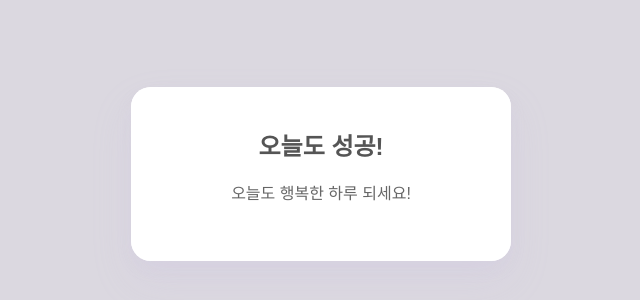
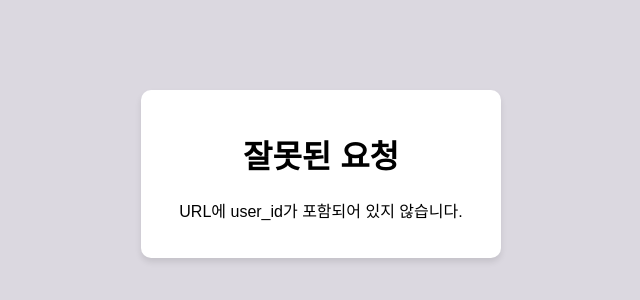
Before and after one commit to hyeji12355/attendance-check-system, a plain HTML site: page public/index.html in a window 1280 px wide. Shown: the part 226-526 px from the top of the page, without its empty margins (319-959 px from the left). Drawn offline with Linux system fonts and the light colour scheme.

Commit message:
Update index.html

```diff
--- a/public/index.html
+++ b/public/index.html
@@ -5,79 +5,38 @@
     <meta name="viewport" content="width=device-width, initial-scale=1.0">
     <title>출석 확인</title>
     <style>
-        html, body {
-            margin: 0;
-            padding: 0;
-            overflow: hidden;
-        }
         body {
             font-family: 'Apple SD Gothic Neo', 'Noto Sans KR', sans-serif;
             background: #dbd8e0;
             display: flex;
             justify-content: center;
             align-items: center;
-            min-height: 100vh;
-            color: #666;
+            height: 100vh;
+            margin: 0;
             padding: 20px;
             box-sizing: border-box;
         }
         .card {
             background: #ffffff;
-            padding: min(8vh, 40px) min(6vw, 30px);
-            border-radius: min(4vh, 20px);
-            box-shadow:
-                0 20px 40px rgba(200, 190, 230, 0.15),
-                0 8px 16px rgba(200, 190, 230, 0.1);
+            padding: 20px;
+            border-radius: 10px;
+            box-shadow: 0 4px 6px rgba(0, 0, 0, 0.1);
             text-align: center;
-            width: 90%;
             max-width: 320px;
-            position: relative;
-        }
-        .card::after {
-            content: '';
-            position: absolute;
-            top: 0;
-            left: 0;
-            right: 0;
-            bottom: 0;
-            background: #ffffff;
-            border-radius: min(4vh, 20px);
-            z-index: -1;
-        }
-        .success-header {
-            display: flex;
-            align-items: center;
-            justify-content: center;
-            gap: 12px;
-            margin-bottom: min(4vh, 20px);
-        }
-        .success-text {
-            color: #555555;
-            font-size: min(5vh, 24px);
-            font-weight: 700;
-            position: relative;
-            display: inline-block;
-        }
-        .card p {
-            color: #666666;
-            margin: min(3vh, 15px) 0;
-            font-size: min(3.5vh, 16px);
-            line-height: 1.5;
+            width: 100%;
         }
     </style>
 </head>
 <body>
     <div class="card">
-        <div class="success-header">
-            <div class="success-text">오늘도 성공!</div>
-        </div>
-        <p>오늘도 <span class="highlight">행복한 하루</span> 되세요!</p>
+        <h1>출석 확인 중...</h1>
+        <p>잠시만 기다려주세요.</p>
     </div>
 
-    <!-- Firebase 초기화 및 Firestore 연동 -->
+    <!-- Firebase 초기화 및 Firestore 업데이트 -->
     <script type="module">
         import { initializeApp } from "https://www.gstatic.com/firebasejs/9.15.0/firebase-app.js";
-        import { getFirestore, doc, setDoc, Timestamp } from "https://www.gstatic.com/firebasejs/9.15.0/firebase-firestore.js";
+        import { getFirestore, doc, updateDoc, Timestamp } from "https://www.gstatic.com/firebasejs/9.15.0/firebase-firestore.js";
 
         // Firebase 설정
         const firebaseConfig = {
@@ -98,18 +57,23 @@
         const userId = params.get("user_id");
 
         if (userId) {
-            // Firestore에 출석 기록 추가
+            // Firestore에서 사용자 데이터 업데이트
             const attendanceDoc = doc(db, "attendance", userId);
-            setDoc(attendanceDoc, {
-                user_id: userId,
-                attended_at: Timestamp.now()
+            updateDoc(attendanceDoc, {
+                status: "checked",
+                date: Timestamp.now()
             }).then(() => {
-                console.log("출석 기록 성공!");
+                document.querySelector("h1").textContent = "출석 완료!";
+                document.querySelector("p").textContent = "오늘도 좋은 하루 보내세요!";
+                console.log("출석 상태가 업데이트되었습니다.");
             }).catch((error) => {
-                console.error("출석 기록 실패:", error);
+                document.querySelector("h1").textContent = "오류 발생";
+                document.querySelector("p").textContent = "출석 처리 중 문제가 발생했습니다.";
+                console.error("출석 업데이트 실패:", error);
             });
         } else {
-            console.error("URL에 user_id가 없습니다.");
+            document.querySelector("h1").textContent = "잘못된 요청";
+            document.querySelector("p").textContent = "URL에 user_id가 포함되어 있지 않습니다.";
         }
     </script>
 </body>
```
